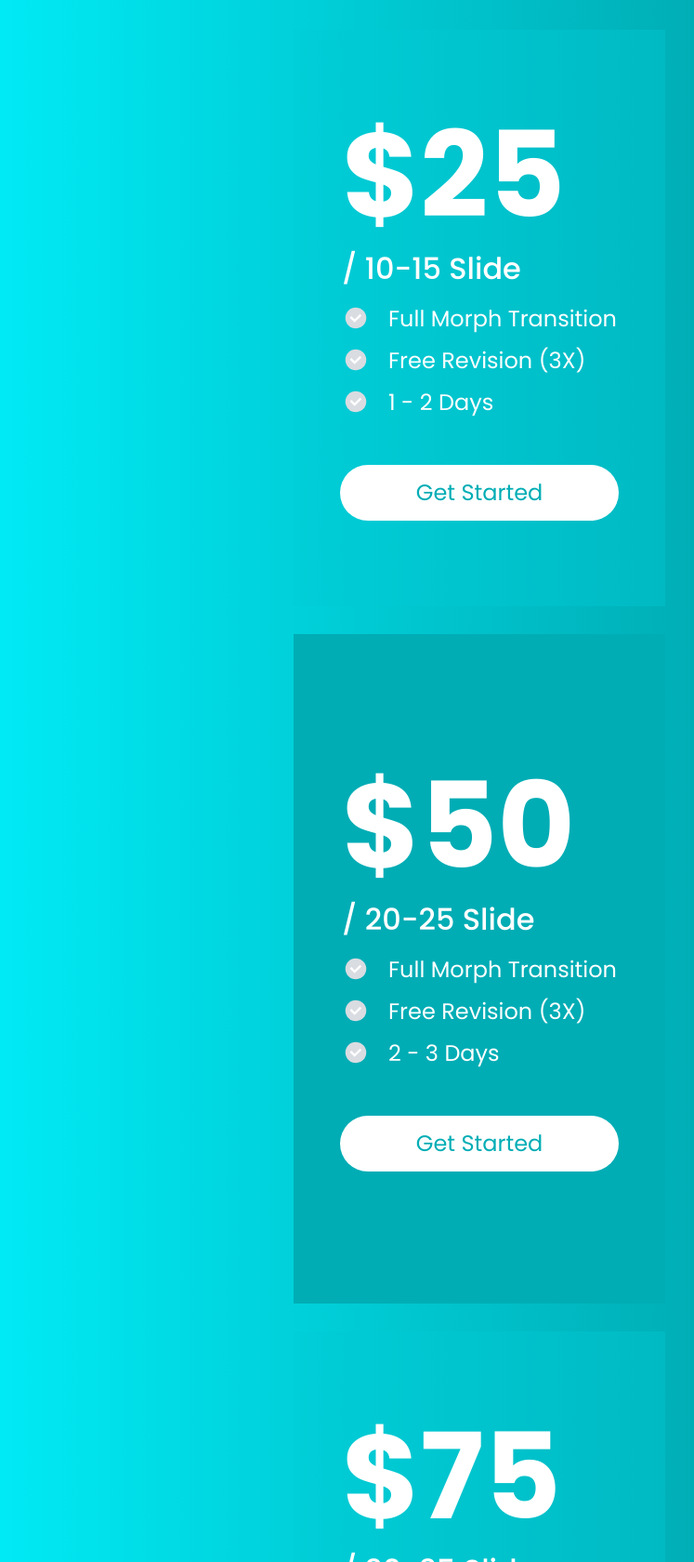
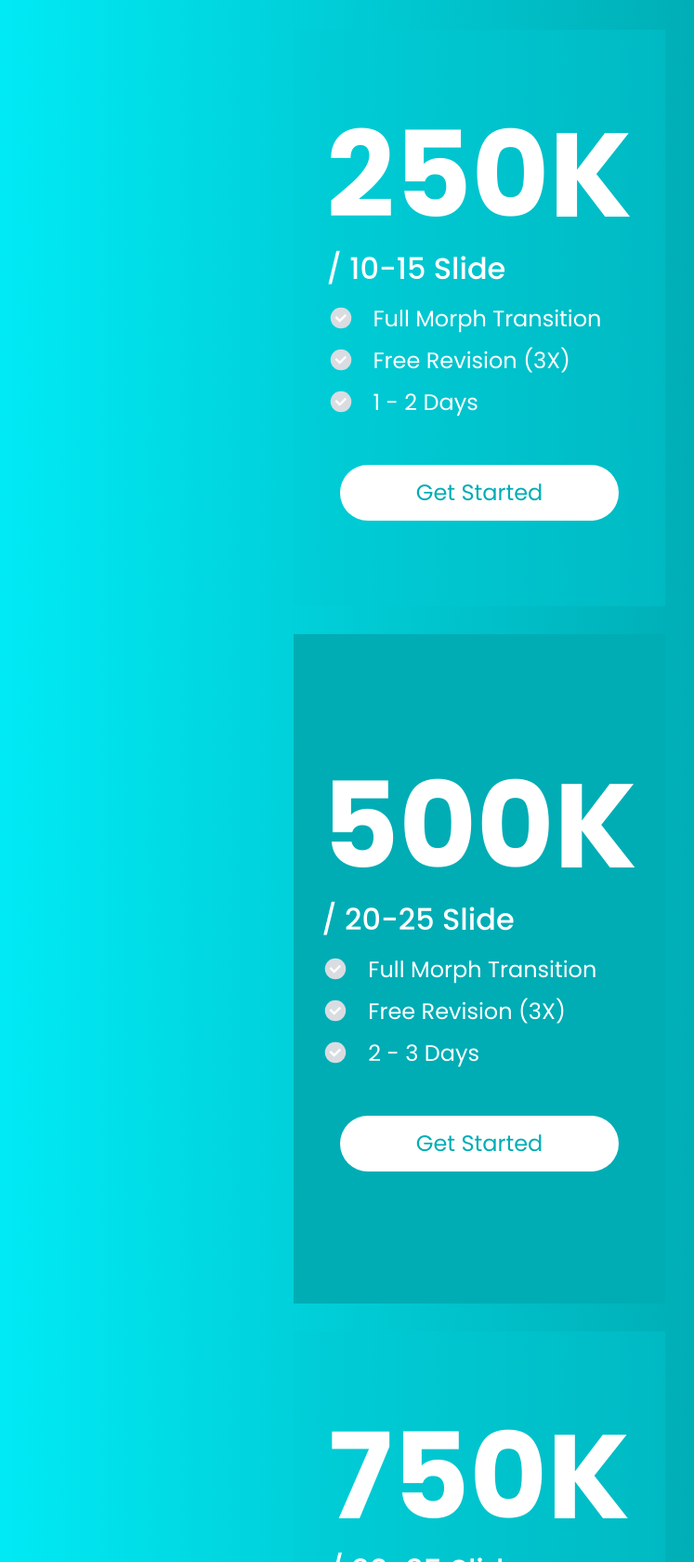
Before and after one commit to dikip7709-hash/Our-Service-For-Indonesian, a plain HTML site: page index.html in a window 1280 px wide. Shown: the part 4280-5960 px from the top of the page at 93% size, without its empty margins (124-871 px from the left). Drawn offline with Linux system fonts and the light colour scheme.

Commit message:
Update index.html

```diff
--- a/index.html
+++ b/index.html
@@ -45,7 +45,7 @@
           <p class="subjudul-Before-VS-After">She The Difference</p>
         </section>
         <section class="video-b-vs-a">
-<iframe class="video-vs" src="https://www.youtube-nocookie.com/embed/42W3DwaJyn8?autoplay=1&mute=1&loop=1&playlist=42W3DwaJyn8"
+<iframe class="video-vs" src="https://www.youtube-nocookie.com/embed/p_AUecKekQc?autoplay=1&mute=1&loop=1&playlist=p_AUecKekQc"
   title="YouTube video player"
   frameborder="0" allow="accelerometer; autoplay; clipboard-write; encrypted-media; gyroscope; picture-in-picture; web-share"
   allowfullscreen
@@ -60,7 +60,7 @@
             <!--Price-->
             <div class="price1">
               <div class="information-price-1">
-              <h1 class="price1-total">$25</h1>
+              <h1 class="price1-total">250K</h1>
               <p class="detail-price1">/ 10-15 Slide</p>
               <ul class="benefit-price1">
                 <li><img src="circle_15436671.svg" style="color: white;width: 30px;height: 30px;">Full Morph Transition</li>
@@ -72,7 +72,7 @@
             </div>
                         <div class="price2">
               <div class="information-price-2">
-              <h1 class="price2-total">$50</h1>
+              <h1 class="price2-total">500K</h1>
               <p class="detail-price2">/ 20-25 Slide</p>
               <ul class="benefit-price2">
                 <li><img src="circle_15436671.svg" style="color: white;width: 30px;height: 30px;">Full Morph Transition</li>
@@ -84,7 +84,7 @@
             </div>
             <div class="price3">
               <div class="information-price-3">
-              <h1 class="price3-total">$75</h1>
+              <h1 class="price3-total">750K</h1>
               <p class="detail-price3">/ 30-35 Slide</p>
               <ul class="benefit-price3">
                 <li><img src="circle_15436671.svg" style="color: white;width: 30px;height: 30px;">Full Morph Transition</li>
@@ -97,7 +97,7 @@
           </section>
           <div class="price-perslide">
             <div class="perslide">
-              <h1 class="perslide-total">$2,5</h1>
+              <h1 class="perslide-total">25K</h1>
               <p class="detail-perslide">/ Per Slide</p>
             </div>
             <ul class="benefit-perslide">
@@ -199,4 +199,5 @@ function revealOnScroll() {
 window.addEventListener("scroll", revealOnScroll);
 window.addEventListener("load", revealOnScroll);
 </script>
+
 </html>
```
